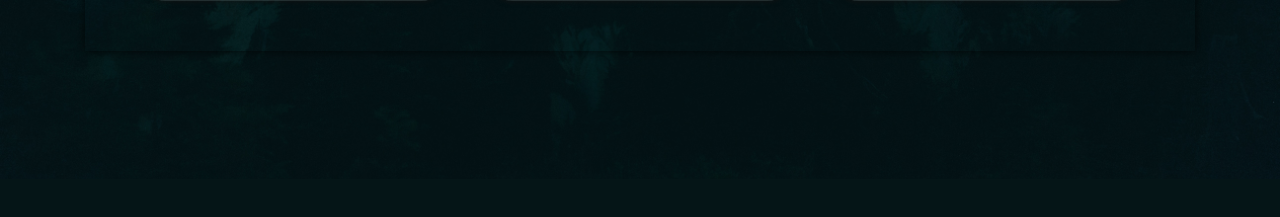
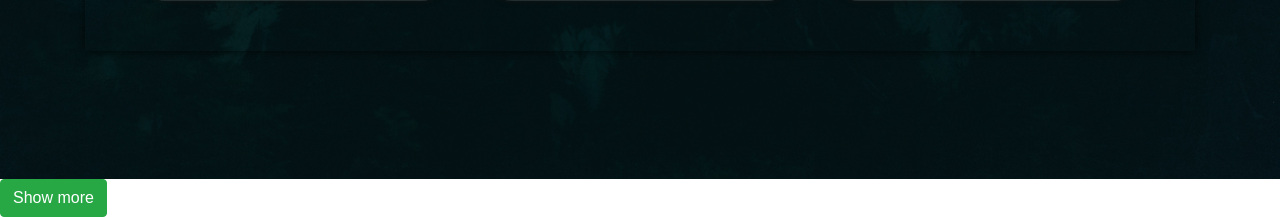
Before and after one commit to abubakerdhakko/paypal_subs, a PHP site: page /paypal-subs/ in a window 1280 px wide. Shown: the part 1521-1738 px from the top of the page. Before the commit the page ends 1624 px from the top, so only its background shows below. Run offline with PHP 8.4, Linux system fonts and the light colour scheme; some libraries are stand-ins or nearby versions.

Commit message:
first commit

```diff
--- a/index.php
+++ b/index.php
@@ -433,7 +433,9 @@
     </div>
     </div>
     <!-- Modal -->
-
+                <a class="btn btn-success" href="index1.php">
+                Show more
+                </a>
     <div class="modal fade" id="myModal" role="dialog">
         <div class="modal-dialog">
 
```
